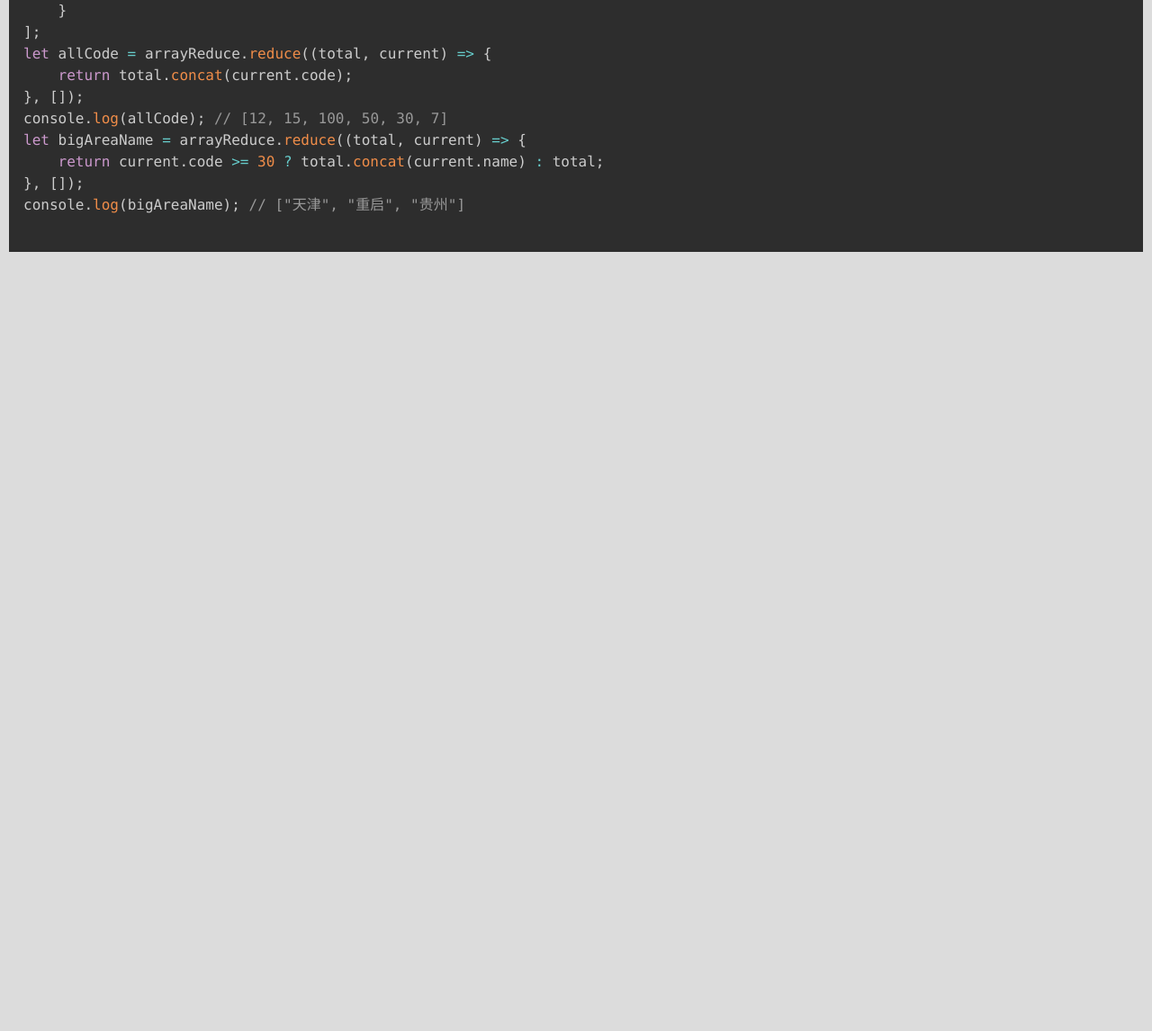
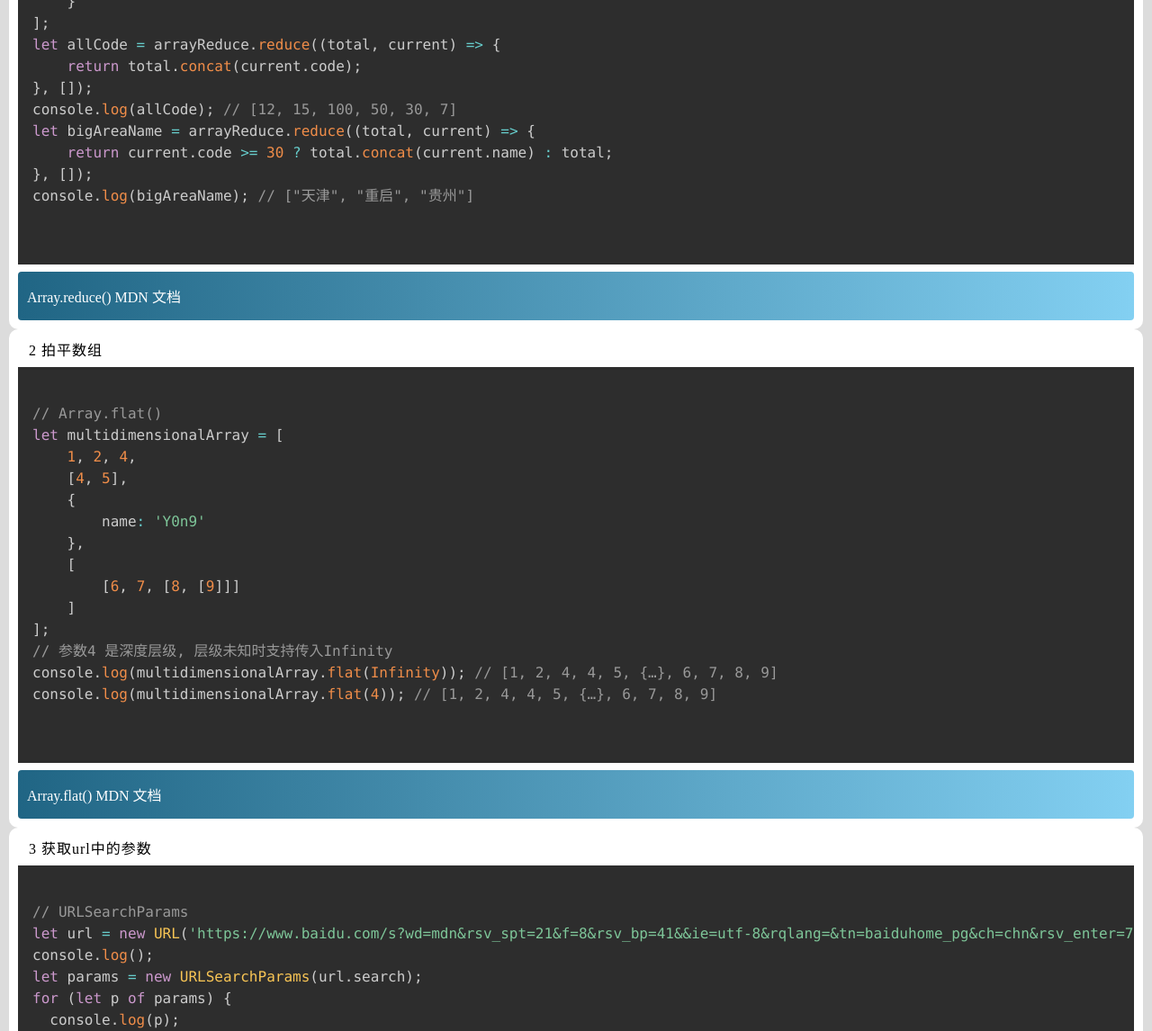
Before and after one commit to Sun-Y0n9/JavaScript, a website built with webpack: page src/index.html in a window 1280 px wide. Shown: the part 582-1728 px from the top of the page at 90% size. Before the commit the page ends 880 px from the top, so only its background shows below. Built offline with nearby package versions, Linux system fonts and the light colour scheme.

Commit message:
URLSearchParams

```diff
--- a/src/assets/css/index.css
+++ b/src/assets/css/index.css
@@ -17,3 +17,13 @@ body{
 	font-size: 16px;
 	letter-spacing: 1px;
 }
+.box a {
+	text-decoration: none;
+	color: #fff;
+	padding: 15px 0;
+	font-size: 16px;
+	display: block;
+	background-image: linear-gradient(-272deg,#206584,#83d0f2);
+	border-radius: 4px;
+	padding-left: 10px;
+}
--- a/src/assets/js/index.js
+++ b/src/assets/js/index.js
@@ -28,3 +28,43 @@ let bigAreaName = arrayReduce.reduce((total, current) => {
 	return current.code >= 30 ? total.concat(current.name) : total;
 }, []);
 console.log(bigAreaName); // ["天津", "重启", "贵州"]
+
+
+// Array.flat()
+let multidimensionalArray = [
+	1, 2, 4,
+	[4, 5],
+	{
+		name: 'Y0n9'
+	},
+	[
+		[6, 7, [8, [9]]]
+	]
+];
+// 参数4 是深度层级, 层级未知时支持传入Infinity
+console.log(multidimensionalArray.flat(Infinity)); // [1, 2, 4, 4, 5, {…}, 6, 7, 8, 9]
+console.log(multidimensionalArray.flat(4)); // [1, 2, 4, 4, 5, {…}, 6, 7, 8, 9]
+
+// URLSearchParams
+let url = new URL('https://www.baidu.com/s?wd=mdn&rsv_spt=21&f=8&rsv_bp=41&&ie=utf-8&rqlang=&tn=baiduhome_pg&ch=chn&rsv_enter=79&rsv_dl=ib&inputT=3112');
+console.log();
+let params = new URLSearchParams(url.search);
+for (let p of params) {
+  console.log(p);
+  /*
+	["wd", "mdn"]
+	["rsv_spt", "21"]
+	["f", "8"]
+	["rsv_bp", "41"]
+	["ie", "utf-8"]
+	["rqlang", ""]
+	["tn", "baiduhome_pg"]
+	["ch", "chn"]
+	["rsv_enter", "79"]
+	["rsv_dl", "ib"]
+	["inputT", "3112"]
+  */
+}
+let ie = params.get('ie');
+console.log(ie); // utf-8
+// URLSearchParams实例有get set has keys等方法 (实验性api);
--- a/src/index.html
+++ b/src/index.html
@@ -9,8 +9,8 @@
 <body>
 	<div class="box">
 		<p>1 使用reduce收集数组对象中的指定字段, 或根据指定字段帅选数据</p>
-	</div>
-	<pre class="line-numbers"><code class="language-js">
+		<pre class="line-numbers">
+			<code class="language-js">
 // Array.reduce()
 let arrayReduce = [
 	{
@@ -41,6 +41,70 @@ let bigAreaName = arrayReduce.reduce((total, current) => {
 	return current.code >= 30 ? total.concat(current.name) : total;
 }, []);
 console.log(bigAreaName); // ["天津", "重启", "贵州"]
-	</code></pre>
+			</code>
+		</pre>
+		<a href="https://developer.mozilla.org/zh-CN/docs/Web/JavaScript/Reference/Global_Objects/Array/Reduce" target="_blank">Array.reduce() MDN 文档</a>
+	</div>
+	<div class="box">
+		<p>2 拍平数组</p>
+		<pre class="line-numbers">
+			<code class="language-js">
+// Array.flat()
+let multidimensionalArray = [
+	1, 2, 4,
+	[4, 5],
+	{
+		name: 'Y0n9'
+	},
+	[
+		[6, 7, [8, [9]]]
+	]
+];
+// 参数4 是深度层级, 层级未知时支持传入Infinity
+console.log(multidimensionalArray.flat(Infinity)); // [1, 2, 4, 4, 5, {…}, 6, 7, 8, 9]
+console.log(multidimensionalArray.flat(4)); // [1, 2, 4, 4, 5, {…}, 6, 7, 8, 9]
+			</code>
+		</pre>
+		<a href="https://developer.mozilla.org/zh-CN/docs/Web/JavaScript/Reference/Global_Objects/Array/flat" target="_blank">Array.flat() MDN 文档</a>
+	</div>
+	<div class="box">
+		<p>3 获取url中的参数</p>
+		<pre class="line-numbers">
+			<code class="language-js">
+// URLSearchParams
+let url = new URL('https://www.baidu.com/s?wd=mdn&rsv_spt=21&f=8&rsv_bp=41&&ie=utf-8&rqlang=&tn=baiduhome_pg&ch=chn&rsv_enter=79&rsv_dl=ib&inputT=3112');
+console.log();
+let params = new URLSearchParams(url.search);
+for (let p of params) {
+  console.log(p);
+  /*
+	["wd", "mdn"]
+	["rsv_spt", "21"]
+	["f", "8"]
+	["rsv_bp", "41"]
+	["ie", "utf-8"]
+	["rqlang", ""]
+	["tn", "baiduhome_pg"]
+	["ch", "chn"]
+	["rsv_enter", "79"]
+	["rsv_dl", "ib"]
+	["inputT", "3112"]
+  */
+}
+let ie = params.get('ie');
+console.log(ie); // utf-8
+// URLSearchParams实例有get set has keys等方法 (实验性api);
+			</code>
+		</pre>
+		<a href="https://developer.mozilla.org/en-US/docs/Web/API/URLSearchParams/URLSearchParams" target="_blank">URLSearchParams MDN 文档</a>
+	</div>
+	<div class="box">
+		<p>4</p>
+		<pre class="line-numbers">
+			<code class="language-js">
+			</code>
+		</pre>
+		<a href="https://developer.mozilla.org/zh-CN/docs/Web/JavaScript/Reference/Global_Objects/Array/flat" target="_blank">MDN 文档</a>
+	</div>
 </body>
 </html>
```
